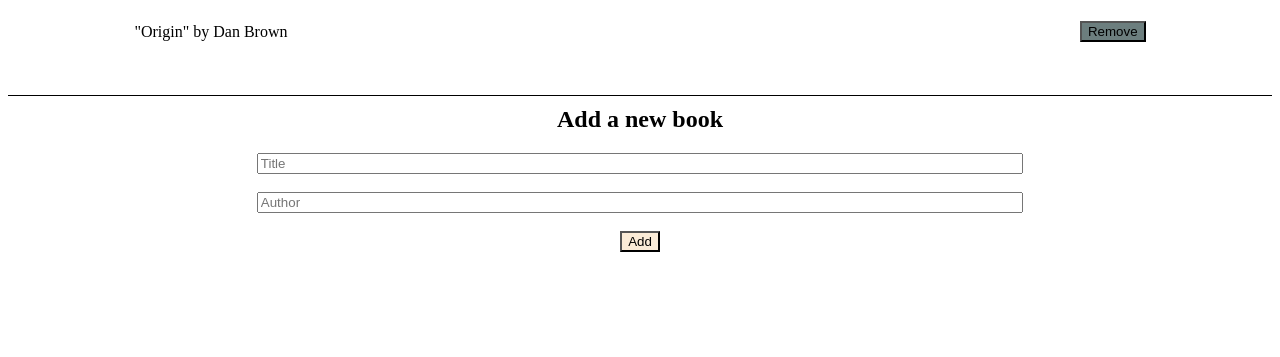
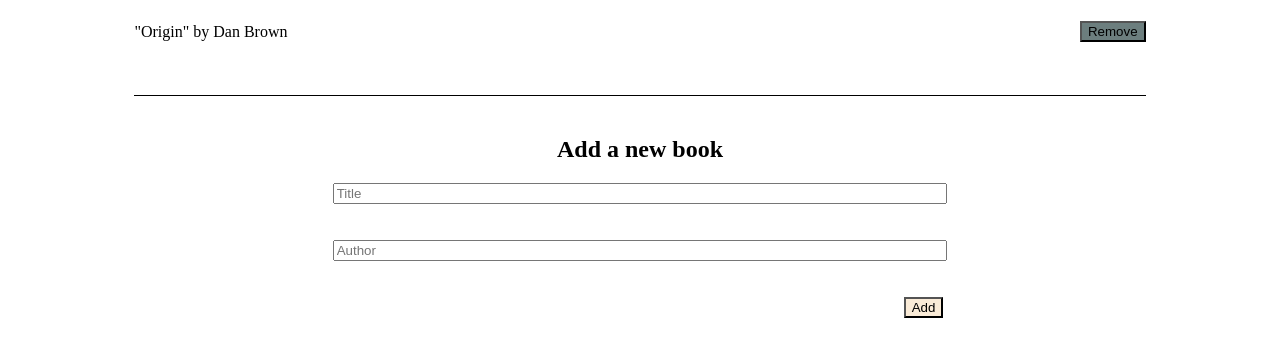
Before and after one commit to devtochit/wireframe, a plain HTML site: page index.html in a window 1280 px wide. Shown: the part 133-490 px from the top of the page. Drawn offline with Linux system fonts and the light colour scheme.

Commit message:
Update layout form button

```diff
--- a/CSS/index.css
+++ b/CSS/index.css
@@ -28,6 +28,12 @@
   text-align: left;
 }
 
+form button {
+  background-color: antiquewhite;
+  align-self: flex-end;
+  margin-right: 20%;
+}
+
 .outputcard button {
   background-color: rgb(108, 126, 126);
   height: min-content;
@@ -36,23 +42,25 @@
 .outputcard:nth-of-type(odd) {
   background-color: rgb(206, 225, 225);
 }
-form h2{
-    border-top: 1px solid black;
-    padding-top: 10px;
-}
-form {
 
-
+form h2 {
+  border-top: 1px solid black;
+  padding-top: 40px;
 }
 
 form input {
   width: 60%;
-}
-form button{
-    background-color: antiquewhite;
+  margin: auto;
 }
 
 p[class^="book-title_"],
 p[class^="author-name_"] {
   display: none;
 }
+
+form {
+  width: 80%;
+  margin: auto;
+  display: flex;
+  flex-direction: column;
+}
```
